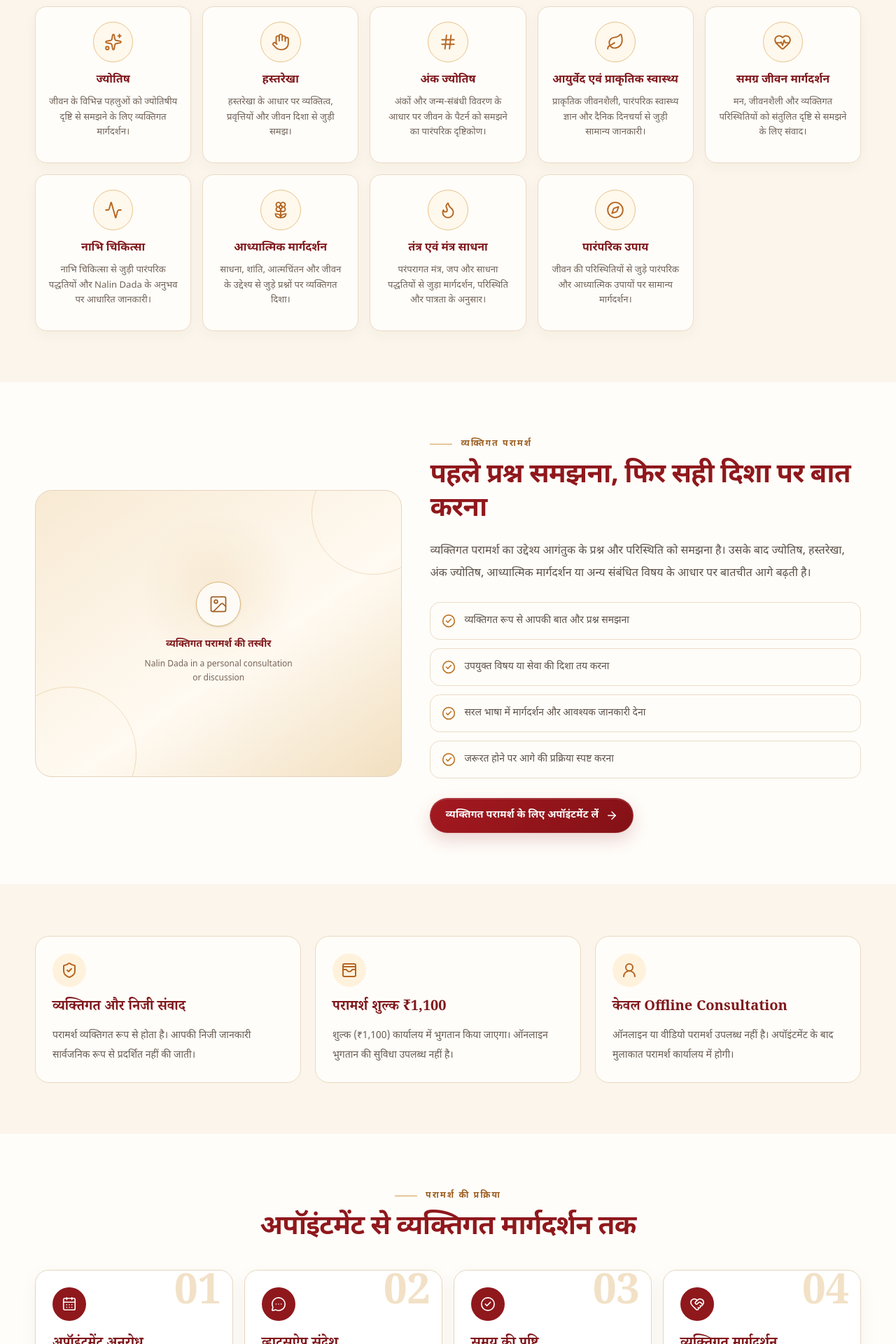
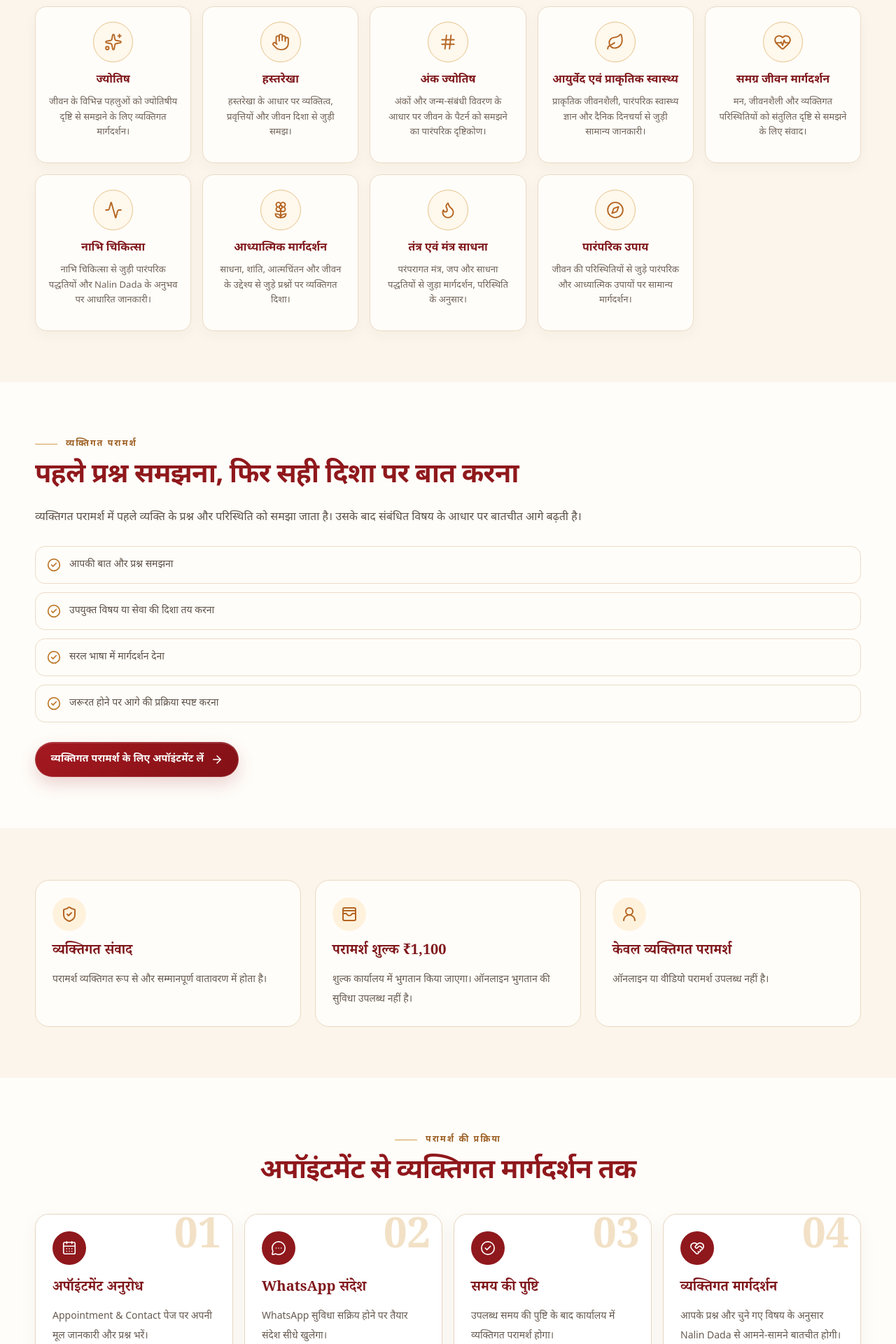
Before and after one commit to dhruvintejani/nalin_dada, a React (Vite) app: page /services in a window 1280 px wide. Shown: the part 880-2800 px from the top of the page at 70% size. Built offline with nearby package versions, Linux system fonts and the light colour scheme.

Commit message:
Translate Services page and preserve premium layout

```diff
--- a/src/pages/Services.tsx
+++ b/src/pages/Services.tsx
@@ -17,116 +17,69 @@ import {
   UserRound,
   WalletCards,
 } from "lucide-react";
+import { useTranslation } from "react-i18next";
 import { Link } from "react-router-dom";
+import MediaSlot from "../components/MediaSlot";
+import { media } from "../config/media";
 import { siteConfig } from "../config/site";
-import { media } from "../config/media";
-import MediaSlot from "../components/MediaSlot";
 
-const services = [
-  {
-    title: "ज्योतिष",
-    icon: Sparkles,
-    text: "जीवन के विभिन्न पहलुओं को ज्योतिषीय दृष्टि से समझने के लिए व्यक्तिगत मार्गदर्शन।",
-  },
-  {
-    title: "हस्तरेखा",
-    icon: Hand,
-    text: "हस्तरेखा के आधार पर व्यक्तित्व, प्रवृत्तियों और जीवन दिशा से जुड़ी समझ।",
-  },
-  {
-    title: "अंक ज्योतिष",
-    icon: Hash,
-    text: "अंकों और जन्म-संबंधी विवरण के आधार पर जीवन के पैटर्न को समझने का पारंपरिक दृष्टिकोण।",
-  },
-  {
-    title: "आयुर्वेद एवं प्राकृतिक स्वास्थ्य",
-    icon: Leaf,
-    text: "प्राकृतिक जीवनशैली, पारंपरिक स्वास्थ्य ज्ञान और दैनिक दिनचर्या से जुड़ी सामान्य जानकारी।",
-  },
-  {
-    title: "समग्र जीवन मार्गदर्शन",
-    icon: HeartPulse,
-    text: "मन, जीवनशैली और व्यक्तिगत परिस्थितियों को संतुलित दृष्टि से समझने के लिए संवाद।",
-  },
-  {
-    title: "नाभि चिकित्सा",
-    icon: Activity,
-    text: "नाभि चिकित्सा से जुड़ी पारंपरिक पद्धतियों और Nalin Dada के अनुभव पर आधारित जानकारी।",
-  },
-  {
-    title: "आध्यात्मिक मार्गदर्शन",
-    icon: Flower2,
-    text: "साधना, शांति, आत्मचिंतन और जीवन के उद्देश्य से जुड़े प्रश्नों पर व्यक्तिगत दिशा।",
-  },
-  {
-    title: "तंत्र एवं मंत्र साधना",
-    icon: Flame,
-    text: "परंपरागत मंत्र, जप और साधना पद्धतियों से जुड़ा मार्गदर्शन, परिस्थिति और पात्रता के अनुसार।",
-  },
-  {
-    title: "पारंपरिक उपाय",
-    icon: Compass,
-    text: "जीवन की परिस्थितियों से जुड़े पारंपरिक और आध्यात्मिक उपायों पर सामान्य मार्गदर्शन।",
-  },
+const serviceIcons = [
+  Sparkles,
+  Hand,
+  Hash,
+  Leaf,
+  HeartPulse,
+  Activity,
+  Flower2,
+  Flame,
+  Compass,
 ];
 
-const consultationPoints = [
-  "व्यक्तिगत रूप से आपकी बात और प्रश्न समझना",
-  "उपयुक्त विषय या सेवा की दिशा तय करना",
-  "सरल भाषा में मार्गदर्शन और आवश्यक जानकारी देना",
-  "जरूरत होने पर आगे की प्रक्रिया स्पष्ट करना",
+const processIcons = [
+  CalendarDays,
+  MessageCircleMore,
+  CheckCircle2,
+  HeartHandshake,
 ];
 
-const process = [
-  {
-    step: "01",
-    title: "अपॉइंटमेंट अनुरोध",
-    text: "Appointment & Contact page पर अपनी मूल जानकारी और प्रश्न भरें।",
-    icon: CalendarDays,
-  },
-  {
-    step: "02",
-    title: "व्हाट्सऐप संदेश",
-    text: "Submit करने पर तैयार संदेश WhatsApp में खुलेगा। अंतिम नंबर मिलने पर इसे सक्रिय किया जाएगा।",
-    icon: MessageCircleMore,
-  },
-  {
-    step: "03",
-    title: "समय की पुष्टि",
-    text: "उपलब्ध समय की पुष्टि के बाद कार्यालय में व्यक्तिगत परामर्श होगा।",
-    icon: CheckCircle2,
-  },
-  {
-    step: "04",
-    title: "व्यक्तिगत मार्गदर्शन",
-    text: "आपके प्रश्न और चुने गए विषय के अनुसार Nalin Dada से आमने-सामने बातचीत होगी।",
-    icon: HeartHandshake,
-  },
-];
+const Services = () => {
+  const { t } = useTranslation();
+  const services = t("services.list.items", { returnObjects: true }) as Array<{
+    title: string;
+    text: string;
+  }>;
+  const consultationPoints = t("services.consultation.points", {
+    returnObjects: true,
+  }) as string[];
+  const process = t("services.process.items", { returnObjects: true }) as Array<{
+    title: string;
+    text: string;
+  }>;
 
-const Services = () => (
+  return (
     <div className="overflow-hidden bg-[#fffdf9]">
       <section className="hero-surface relative">
         <div className="hero-glow" />
-      <div className="site-shell grid min-h-[510px] items-center gap-10 py-12 lg:grid-cols-[1.08fr_.92fr] lg:py-16">
+        <div className={`site-shell grid min-h-[510px] items-center gap-10 py-12 ${media.photos.servicesHero.src ? "lg:grid-cols-[1.08fr_.92fr]" : ""} lg:py-16`}>
           <div className="relative z-10">
-          <div className="eyebrow">मुख्य पृष्ठ · सेवाएँ</div>
+            <div className="eyebrow">{t("services.eyebrow")}</div>
             <h1 className="mt-4 font-serif text-[2.65rem] font-bold leading-[1.14] tracking-[-0.035em] text-[#8f181c] sm:text-[3.3rem] lg:text-[4rem]">
-            Nalin Dada की सेवाएँ
+              {t("services.title")}
             </h1>
             <p className="mt-5 max-w-[720px] text-base leading-8 text-[#51463e] md:text-lg">
-            ज्योतिष, हस्तरेखा, अंक ज्योतिष, प्राकृतिक स्वास्थ्य ज्ञान, नाभि चिकित्सा, आध्यात्मिक मार्गदर्शन तथा मंत्र-साधना से जुड़े विषयों को एक ही स्थान पर सरल और व्यवस्थित रूप में प्रस्तुत किया गया है।
+              {t("services.description")}
             </p>
             <div className="mt-7 flex flex-wrap gap-3">
               <Link to="/appointment" className="button-primary">
-              <CalendarDays size={18} /> अपॉइंटमेंट बुक करें <ArrowRight size={18} />
+                <CalendarDays size={18} /> {t("services.appointmentButton")} <ArrowRight size={18} />
               </Link>
               <a href="#all-services" className="button-secondary">
-              सभी सेवाएँ देखें
+                {t("services.allButton")}
               </a>
             </div>
           </div>
 
+          {media.photos.servicesHero.src && (
             <div className="relative mx-auto w-full max-w-[500px]">
               <div className="absolute -inset-4 rounded-[2rem] border border-[#e3b86f]/45" />
               <MediaSlot
@@ -135,50 +88,51 @@ const Services = () => (
                 className="relative h-[445px] rounded-[1.7rem] border-[7px] border-white shadow-[0_24px_60px_rgba(78,44,22,.17)]"
               />
             </div>
+          )}
         </div>
       </section>
 
       <section id="all-services" className="section-block scroll-mt-24 bg-[#fbf5eb]">
         <div className="site-shell">
           <div className="mx-auto max-w-3xl text-center">
-          <div className="eyebrow justify-center">हमारी प्रमुख सेवाएँ</div>
-          <h2 className="section-title mx-auto mt-3">
-            अलग-अलग जरूरतों के लिए अलग मार्गदर्शन
-          </h2>
+            <div className="eyebrow justify-center">{t("services.list.eyebrow")}</div>
+            <h2 className="section-title mx-auto mt-3">{t("services.list.title")}</h2>
             <p className="mx-auto mt-4 max-w-2xl text-sm leading-7 text-[#706158]">
-            हर व्यक्ति की परिस्थिति अलग होती है। इसलिए सेवा का चयन भी प्रश्न, उद्देश्य और आवश्यकता के अनुसार किया जाता है।
+              {t("services.list.description")}
             </p>
           </div>
 
           <div className="mt-9 grid gap-4 sm:grid-cols-2 lg:grid-cols-3 xl:grid-cols-5">
-          {services.map(({ title, icon: Icon, text }) => (
-            <article key={title} className="service-card">
+            {services.map((service, index) => {
+              const Icon = serviceIcons[index] ?? Sparkles;
+              return (
+                <article key={service.title} className="service-card">
                   <div className="service-icon">
                     <Icon size={26} strokeWidth={1.75} />
                   </div>
-              <h3>{title}</h3>
-              <p>{text}</p>
+                  <h3>{service.title}</h3>
+                  <p>{service.text}</p>
                 </article>
-          ))}
+              );
+            })}
           </div>
         </div>
       </section>
 
       <section className="section-block">
-      <div className="site-shell grid items-center gap-10 lg:grid-cols-[.92fr_1.08fr]">
+        <div className={`site-shell grid items-center gap-10 ${media.photos.servicesConsultation.src ? "lg:grid-cols-[.92fr_1.08fr]" : ""}`}>
+          {media.photos.servicesConsultation.src && (
             <MediaSlot
               asset={media.photos.servicesConsultation}
               className="min-h-[410px] rounded-[1.5rem]"
-          label="व्यक्तिगत परामर्श की तस्वीर"
             />
+          )}
 
           <div>
-          <div className="eyebrow">व्यक्तिगत परामर्श</div>
-          <h2 className="section-title mt-3">
-            पहले प्रश्न समझना, फिर सही दिशा पर बात करना
-          </h2>
+            <div className="eyebrow">{t("services.consultation.eyebrow")}</div>
+            <h2 className="section-title mt-3">{t("services.consultation.title")}</h2>
             <p className="mt-5 text-base leading-8 text-[#5d5148]">
-            व्यक्तिगत परामर्श का उद्देश्य आगंतुक के प्रश्न और परिस्थिति को समझना है। उसके बाद ज्योतिष, हस्तरेखा, अंक ज्योतिष, आध्यात्मिक मार्गदर्शन या अन्य संबंधित विषय के आधार पर बातचीत आगे बढ़ती है।
+              {t("services.consultation.description")}
             </p>
 
             <div className="mt-6 grid gap-3">
@@ -194,7 +148,7 @@ const Services = () => (
             </div>
 
             <Link to="/appointment" className="button-primary mt-7">
-            व्यक्तिगत परामर्श के लिए अपॉइंटमेंट लें <ArrowRight size={18} />
+              {t("services.consultation.button")} <ArrowRight size={18} />
             </Link>
           </div>
         </div>
@@ -208,10 +162,10 @@ const Services = () => (
                 <ShieldCheck size={24} />
               </div>
               <h3 className="mt-4 font-serif text-xl font-bold text-[#7f171b]">
-              व्यक्तिगत और निजी संवाद
+                {t("services.cards.privacyTitle")}
               </h3>
               <p className="mt-3 text-sm leading-7 text-[#675b51]">
-              परामर्श व्यक्तिगत रूप से होता है। आपकी निजी जानकारी सार्वजनिक रूप से प्रदर्शित नहीं की जाती।
+                {t("services.cards.privacyText")}
               </p>
             </article>
 
@@ -220,10 +174,10 @@ const Services = () => (
                 <WalletCards size={24} />
               </div>
               <h3 className="mt-4 font-serif text-xl font-bold text-[#7f171b]">
-              परामर्श शुल्क {siteConfig.consultationFee}
+                {t("services.cards.feeTitle", { fee: siteConfig.consultationFee })}
               </h3>
               <p className="mt-3 text-sm leading-7 text-[#675b51]">
-              शुल्क ({siteConfig.consultationFee}) कार्यालय में भुगतान किया जाएगा। ऑनलाइन भुगतान की सुविधा उपलब्ध नहीं है।
+                {t("services.cards.feeText")}
               </p>
             </article>
 
@@ -232,10 +186,10 @@ const Services = () => (
                 <UserRound size={24} />
               </div>
               <h3 className="mt-4 font-serif text-xl font-bold text-[#7f171b]">
-              केवल Offline Consultation
+                {t("services.cards.offlineTitle")}
               </h3>
               <p className="mt-3 text-sm leading-7 text-[#675b51]">
-              ऑनलाइन या वीडियो परामर्श उपलब्ध नहीं है। अपॉइंटमेंट के बाद मुलाकात परामर्श कार्यालय में होगी।
+                {t("services.cards.offlineText")}
               </p>
             </article>
           </div>
@@ -245,32 +199,33 @@ const Services = () => (
       <section className="section-block">
         <div className="site-shell">
           <div className="mx-auto max-w-3xl text-center">
-          <div className="eyebrow justify-center">परामर्श की प्रक्रिया</div>
-          <h2 className="section-title mx-auto mt-3">
-            अपॉइंटमेंट से व्यक्तिगत मार्गदर्शन तक
-          </h2>
+            <div className="eyebrow justify-center">{t("services.process.eyebrow")}</div>
+            <h2 className="section-title mx-auto mt-3">{t("services.process.title")}</h2>
           </div>
 
           <div className="mt-9 grid gap-4 md:grid-cols-2 xl:grid-cols-4">
-          {process.map(({ step, title, text, icon: Icon }) => (
+            {process.map((item, index) => {
+              const Icon = processIcons[index] ?? CheckCircle2;
+              return (
                 <article
-              key={step}
+                  key={item.title}
                   className="relative overflow-hidden rounded-[1.2rem] border border-[#e6d6c1] bg-white p-6 shadow-[0_8px_24px_rgba(84,51,28,.05)]"
                 >
                   <span className="absolute right-4 top-2 font-serif text-6xl font-bold text-[#f2e1c6]">
-                {step}
+                    {String(index + 1).padStart(2, "0")}
                   </span>
                   <div className="relative">
                     <div className="grid h-12 w-12 place-items-center rounded-full bg-[#8f181c] text-white">
                       <Icon size={22} strokeWidth={1.8} />
                     </div>
                     <h3 className="mt-5 font-serif text-xl font-bold text-[#7f171b]">
-                  {title}
+                      {item.title}
                     </h3>
-                <p className="mt-3 text-sm leading-7 text-[#675b51]">{text}</p>
+                    <p className="mt-3 text-sm leading-7 text-[#675b51]">{item.text}</p>
                   </div>
                 </article>
-          ))}
+              );
+            })}
           </div>
         </div>
       </section>
@@ -278,7 +233,7 @@ const Services = () => (
       <section className="border-y border-[#eadbc7] bg-[#fff8ec] py-8">
         <div className="site-shell">
           <p className="mx-auto max-w-4xl text-center text-xs leading-6 text-[#76675c]">
-          प्राकृतिक स्वास्थ्य, आयुर्वेद, नाभि चिकित्सा या अन्य स्वास्थ्य-संबंधी सामग्री सामान्य पारंपरिक जानकारी और व्यक्तिगत अनुभव के संदर्भ में प्रस्तुत की जाएगी। यह आपातकालीन या चिकित्सकीय निदान/उपचार का विकल्प नहीं है।
+            {t("services.disclaimer")}
           </p>
         </div>
       </section>
@@ -289,22 +244,27 @@ const Services = () => (
             <div className="flex items-center gap-3 text-[#e5ac53]">
               <WalletCards size={23} />
               <span className="text-sm font-bold tracking-[.14em]">
-              अपॉइंटमेंट केवल पूर्व पुष्टि से
+                {t("services.cta.eyebrow")}
               </span>
             </div>
             <h2 className="mt-3 font-serif text-3xl font-bold text-white md:text-4xl">
-            {siteConfig.appointmentDays} · {siteConfig.morningSlot} और {siteConfig.eveningSlot}
+              {t("services.cta.title", {
+                days: t("common.appointment.days"),
+                morning: siteConfig.morningSlot,
+                evening: siteConfig.eveningSlot,
+              })}
             </h2>
             <p className="mt-3 max-w-2xl text-sm leading-7 text-[#dfe8e4] md:text-base">
-            {siteConfig.sundayStatus}। नया WhatsApp नंबर पुष्टि होने के बाद form-to-WhatsApp सुविधा सक्रिय होगी।
+              {t("services.cta.description")}
             </p>
           </div>
           <Link to="/appointment" className="button-gold">
-          Appointment & Contact <ArrowRight size={18} />
+            {t("services.cta.button")} <ArrowRight size={18} />
           </Link>
         </div>
       </section>
     </div>
   );
+};
 
 export default Services;
```
Lines whose indentation alone changed are shown as unchanged.
